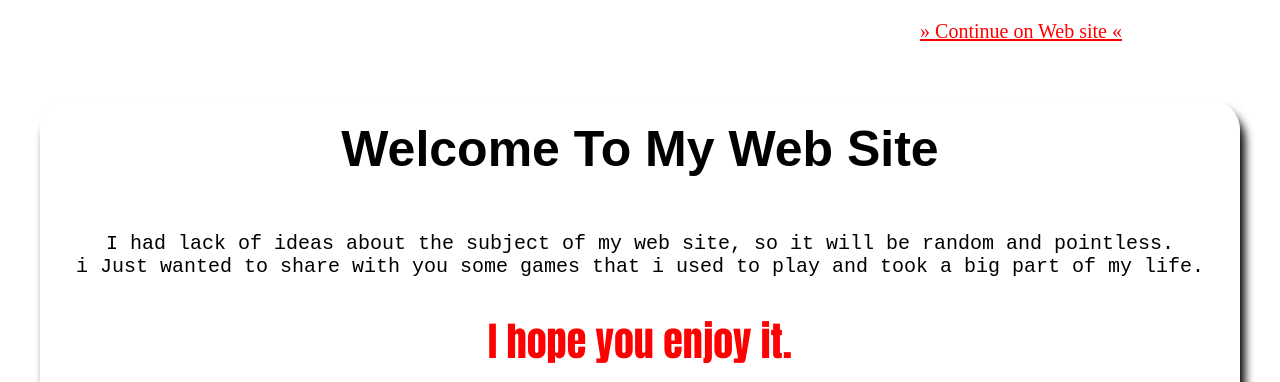
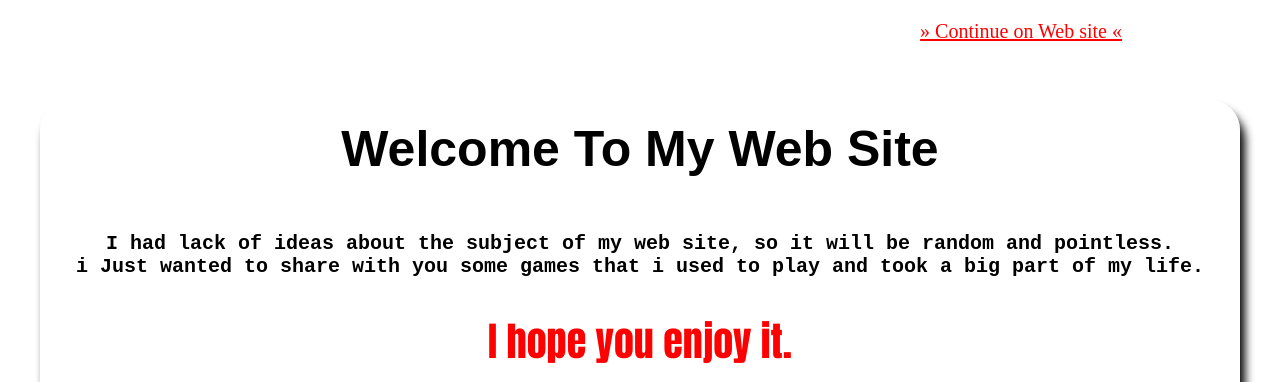
Before and after one commit to DaifAB/Proj_Ind, a plain HTML site: page prehome.html in a window 1280 px wide. Shown: the top 382 px of the page. Drawn offline with Linux system fonts and the light colour scheme.

Commit message:
changement de style d'une paragraphe

```diff
--- a/prehome.html
+++ b/prehome.html
@@ -16,8 +16,8 @@
 			<h1>Welcome To My Web Site</h1>
 
 			<p>
-				I had lack of ideas about the subject of my web site, so it will be random and pointless. <br>
-				i Just wanted to share with you some games that i used to play and took a big part of my life.
+				<b>I had lack of ideas about the subject of my web site, so it will be random and pointless. <br>
+				i Just wanted to share with you some games that i used to play and took a big part of my life. </b>
 			</p>
 
 			<h2>I hope you enjoy it.</h2>
```
